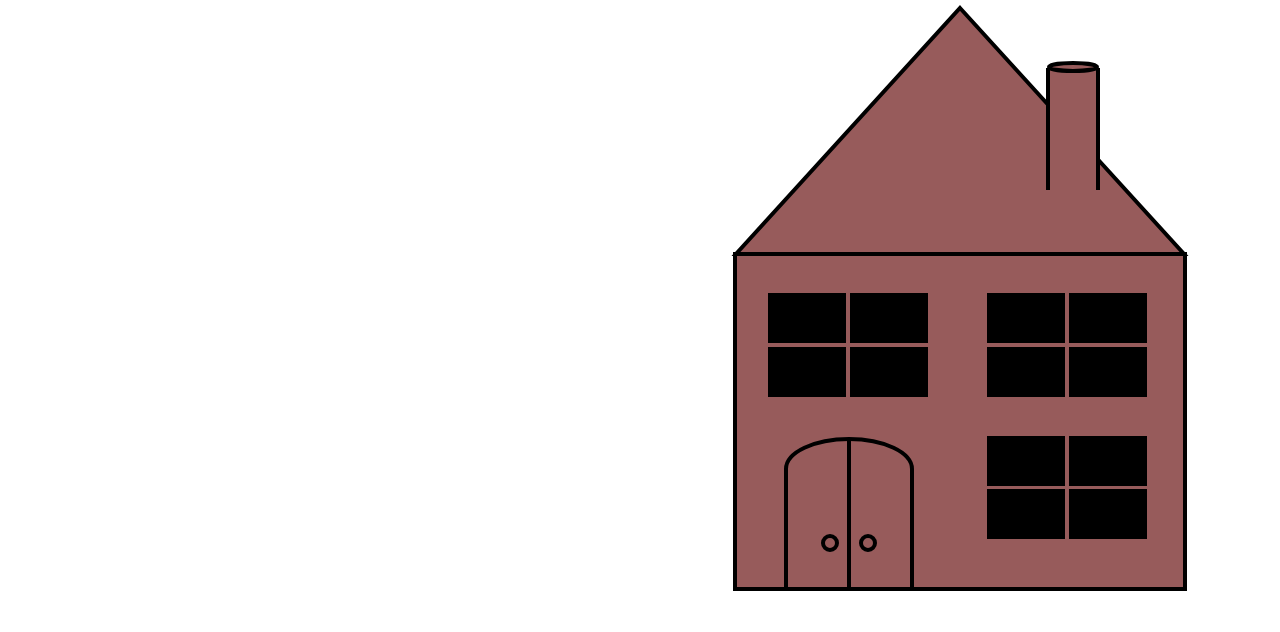
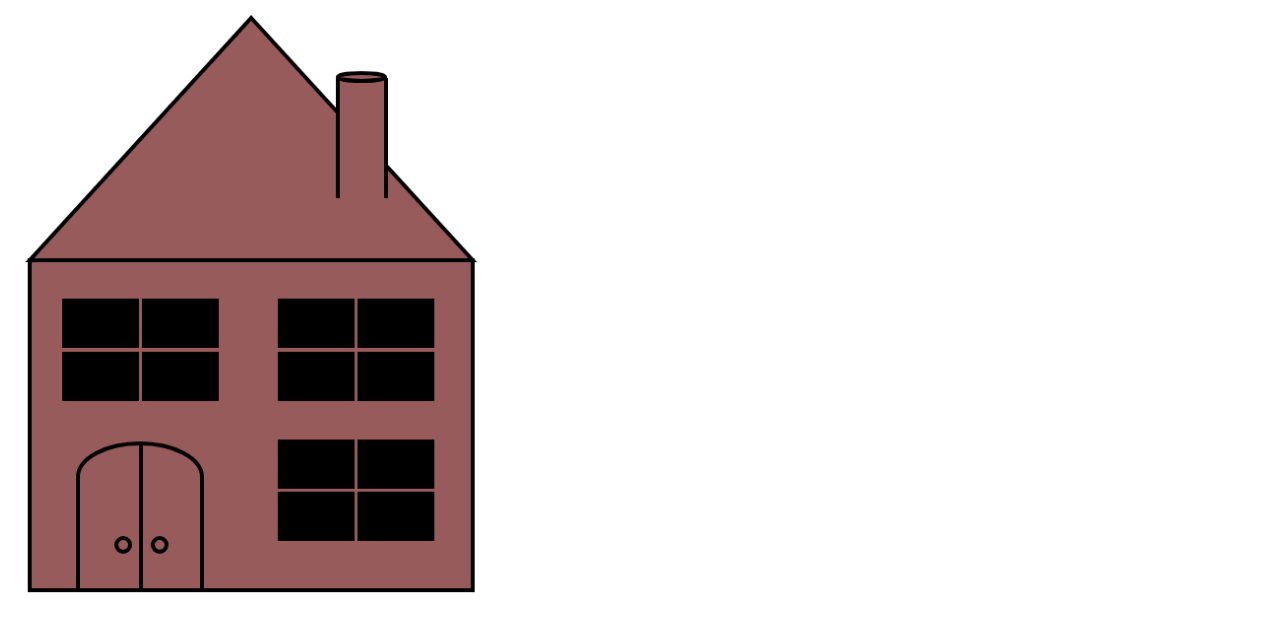
Before and after one commit to SlaventiyBy/Canvas, a plain HTML site: page index.html in a window 1280 px wide. Drawn offline with Linux system fonts and the light colour scheme.

Commit message:
11111111

```diff
--- a/css/style.css
+++ b/css/style.css
@@ -4,6 +4,11 @@
   box-sizing: border-box;
 }
 
+body {
+  padding: 10px;
+}
+
 #canvas {
   display: block;
+  width: 100%;
 }
--- a/js/main.js
+++ b/js/main.js
@@ -4,38 +4,38 @@ function drawHouse() {
   if(canvas.getContext) {
     let ctx = canvas.getContext('2d');
 
-    canvas.width = window.innerWidth;
-    canvas.height = window.innerHeight;
+    canvas.width = innerWidth;
+    canvas.height = innerHeight;
 
     //Стены
     ctx.lineWidth = 4;
-    ctx.strokeRect(735, 254, 450, 335);
+    ctx.strokeRect(20, 254, 450, 335);
 
     ctx.fillStyle = '#975b5b';
-    ctx.fillRect(737, 256, 446, 331);
+    ctx.fillRect(22, 256, 446, 331);
 
     //Окна
     ctx.fillStyle = '#000';
-    ctx.fillRect(768, 293, 78, 50);
-    ctx.fillRect(850, 293, 78, 50);
-    ctx.fillRect(768, 347, 78, 50);
-    ctx.fillRect(850, 347, 78, 50);
+    ctx.fillRect(53, 293, 78, 50);
+    ctx.fillRect(134, 293, 78, 50);
+    ctx.fillRect(53, 347, 78, 50);
+    ctx.fillRect(134, 347, 78, 50);
 
-    ctx.fillRect(987, 293, 78, 50);
-    ctx.fillRect(1069, 293, 78, 50);
-    ctx.fillRect(987, 347, 78, 50);
-    ctx.fillRect(1069, 347, 78, 50);
+    ctx.fillRect(272, 293, 78, 50);
+    ctx.fillRect(353, 293, 78, 50);
+    ctx.fillRect(272, 347, 78, 50);
+    ctx.fillRect(353, 347, 78, 50);
 
-    ctx.fillRect(987, 436, 78, 50);
-    ctx.fillRect(1069, 436, 78, 50);
-    ctx.fillRect(987, 489, 78, 50);
-    ctx.fillRect(1069, 489, 78, 50);
+    ctx.fillRect(272, 436, 78, 50);
+    ctx.fillRect(353, 436, 78, 50);
+    ctx.fillRect(272, 489, 78, 50);
+    ctx.fillRect(353, 489, 78, 50);
 
     // Крыша
     ctx.beginPath();
-    ctx.moveTo(960, 8);
-    ctx.lineTo(1184, 254);
-    ctx.lineTo(736, 254);
+    ctx.moveTo(245, 8);
+    ctx.lineTo(470, 254);
+    ctx.lineTo(20, 254);
     ctx.closePath();
     ctx.fillStyle = '#975b5b';
     ctx.fill();
@@ -45,55 +45,55 @@ function drawHouse() {
 
     //Труба
     ctx.fillStyle = '#975b5b';
-    ctx.fillRect(1050, 70, 47, 110);
+    ctx.fillRect(333, 70, 47, 120);
 
     ctx.beginPath();
-    ctx.moveTo(1048, 68);
-    ctx.lineTo(1048, 190);
+    ctx.moveTo(333, 69);
+    ctx.lineTo(333, 191);
     ctx.strokeStyle = '#000';
     ctx.stroke();
 
     ctx.beginPath();
-    ctx.moveTo(1098, 68);
-    ctx.lineTo(1098, 190);
+    ctx.moveTo(382, 69);
+    ctx.lineTo(382, 191);
     ctx.strokeStyle = '#000';
     ctx.stroke();
 
     ctx.fillStyle = '#975b5b';
     ctx.beginPath();
-    ctx.ellipse(1073, 67, 24, 4, Math.PI, 0, Math.PI * 2, false);
+    ctx.ellipse(357, 68, 24, 4, Math.PI, 0, Math.PI * 2, false);
     ctx.fill();
     ctx.stroke();
 
     //Дверь
     ctx.beginPath();
-    ctx.moveTo(786, 469);
-    ctx.lineTo(786, 591);
+    ctx.moveTo(69, 472);
+    ctx.lineTo(69, 591);
     ctx.strokeStyle = '#000';
     ctx.stroke();
 
     ctx.beginPath();
-    ctx.moveTo(849, 439);
-    ctx.lineTo(849, 591);
+    ctx.moveTo(133, 441);
+    ctx.lineTo(133, 591);
     ctx.strokeStyle = '#000';
     ctx.stroke();
 
     ctx.beginPath();
-    ctx.moveTo(912, 469);
-    ctx.lineTo(912, 591);
+    ctx.moveTo(195, 472);
+    ctx.lineTo(195, 591);
     ctx.strokeStyle = '#000';
     ctx.stroke();
 
     ctx.beginPath();
-    ctx.ellipse(849, 469, 63, 30, Math.PI, 0, Math.PI, false);
+    ctx.ellipse(132, 474, 63, 34, Math.PI, 0, Math.PI, false);
     ctx.stroke();
 
     ctx.beginPath();
-    ctx.arc(830, 543, 7, 0, Math.PI * 2, true);
+    ctx.arc(115, 543, 7, 0, Math.PI * 2, true);
     ctx.stroke();
 
     ctx.beginPath();
-    ctx.arc(868, 543, 7, 0, Math.PI * 2, true);
+    ctx.arc(152, 543, 7, 0, Math.PI * 2, true);
     ctx.stroke();
   }
 }
```
